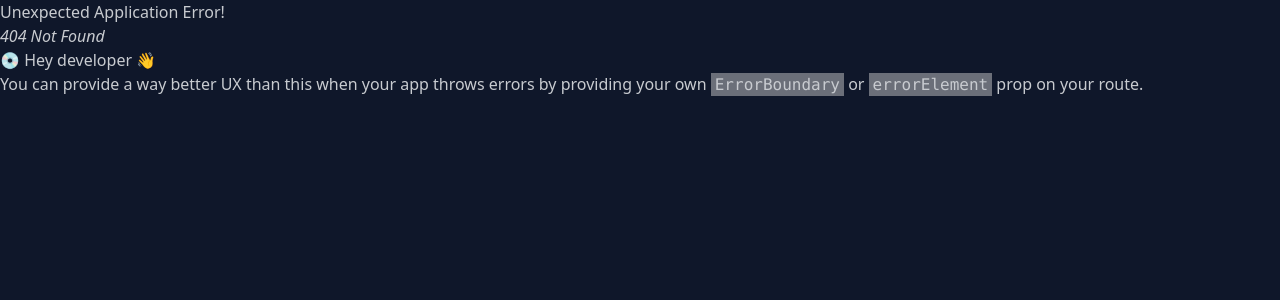
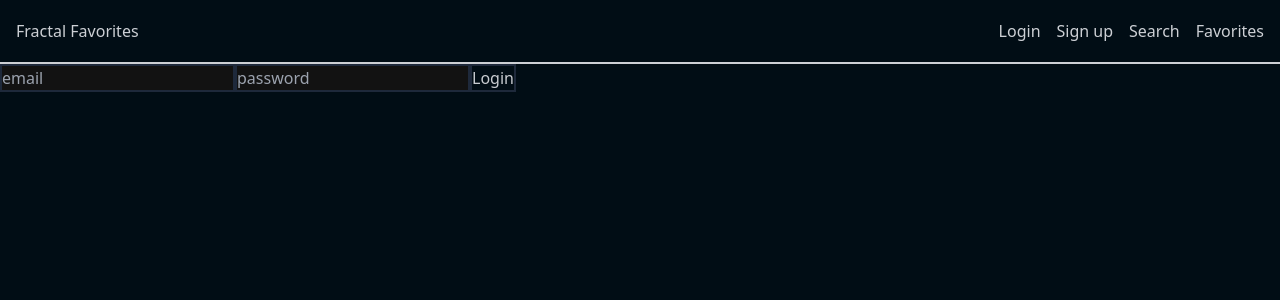
Before and after one commit to danielgavidia/fractal-favorites, a React (Vite) app in the folder frontend/: page /login in a window 1280 px wide. Before the commit this address had no page. Shown: the top 300 px of the page. Built offline with nearby package versions, Linux system fonts and the light colour scheme; no server answers.

Commit message:
Continued making progress on auth logic, abstracted many ops away

```diff
--- /dev/null
+++ b/frontend/src/components/AuthForm.tsx
@@ -0,0 +1,41 @@
+import React, { useState } from "react";
+import { firebaseAuth } from "../utils/expressAuth";
+
+interface AuthProps {
+	authOperation: "login" | "signup";
+}
+
+const AuthForm = ({ authOperation }: AuthProps) => {
+	const [email, setEmail] = useState("");
+	const [password, setPassword] = useState("");
+
+	const handleFirebaseAuth = async (e: React.FormEvent): Promise<void> => {
+		e.preventDefault();
+		const res = await firebaseAuth(email, password, authOperation);
+		console.log(`Login for email: ${res.email}`);
+		setEmail("");
+		setPassword("");
+	};
+
+	return (
+		<div>
+			<form onSubmit={handleFirebaseAuth}>
+				<input
+					onChange={(e) => setEmail(e.target.value)}
+					placeholder="email"
+					className="border-2 border-neutral"
+				/>
+				<input
+					onChange={(e) => setPassword(e.target.value)}
+					placeholder="password"
+					className="border-2 border-neutral"
+				/>
+				<button onClick={handleFirebaseAuth} className="border-2 border-neutral">
+					{authOperation === "login" ? "Login" : "Signup"}
+				</button>
+			</form>
+		</div>
+	);
+};
+
+export default AuthForm;
--- /dev/null
+++ b/frontend/src/firebase/AuthProvider.tsx
@@ -0,0 +1,25 @@
+import { createContext, useEffect, useState, ReactNode } from "react";
+import { onAuthStateChanged, User } from "firebase/auth";
+import { auth } from "./firebaseConfig";
+
+export interface AuthContextType {
+	user: User | null;
+}
+
+interface AuthProviderProps {
+	children: ReactNode;
+}
+
+export const AuthContext = createContext<AuthContextType | undefined>(undefined);
+
+export const AuthProvider: React.FC<AuthProviderProps> = ({ children }) => {
+	const [user, setUser] = useState<User | null>(null);
+	useEffect(() => {
+		const unsubscribe = onAuthStateChanged(auth, (currentUser) => {
+			setUser(currentUser);
+		});
+		return () => unsubscribe();
+	}, []);
+
+	return <AuthContext.Provider value={{ user }}>{children}</AuthContext.Provider>;
+};
--- /dev/null
+++ b/frontend/src/firebase/firebaseConfig.ts
@@ -0,0 +1,15 @@
+import { initializeApp } from "firebase/app";
+import { getAuth } from "firebase/auth";
+
+const firebaseConfig = {
+	apiKey: import.meta.env.VITE_API_KEY,
+	authDomain: import.meta.env.VITE_AUTH_DOMAIN,
+	projectId: import.meta.env.VITE_PROJECT_ID,
+	storageBucket: import.meta.env.VITE_STORAGE_BUCKET,
+	messagingSenderId: import.meta.env.VITE_MESSAGING_SENDER_ID,
+	appId: import.meta.env.VITE_APP_ID,
+	measurementId: import.meta.env.VITE_MEASUREMENT_ID,
+};
+
+const app = initializeApp(firebaseConfig);
+export const auth = getAuth(app);
--- a/frontend/src/routes/Root.tsx
+++ b/frontend/src/routes/Root.tsx
@@ -1,6 +1,18 @@
 import { Outlet, useNavigate } from "react-router-dom";
+import { AuthContext } from "../firebase/AuthProvider";
+import { useContext } from "react";
+import { auth } from "../firebase/firebaseConfig";
 
 const Root = () => {
+	const authContext = useContext(AuthContext);
+	if (!authContext) {
+		return null;
+	}
+	const { user } = authContext;
+	console.log(user);
+	const handleSignOut = async () => {
+		await auth.signOut();
+	};
 	const navigate = useNavigate();
 	return (
 		<div className="w-screen h-screen bg-primary-content">
@@ -8,6 +20,12 @@ const Root = () => {
 			<div className="navbar fixed bg-primary-content border-b-2 border-neutral-content flex text-neutral-content">
 				<div className="flex-1 p-2">
 					<button onClick={() => navigate("/")}>Fractal Favorites</button>
+				</div>
+				<div className="p-2">
+					<button onClick={() => navigate("/login")}>Login</button>
+				</div>
+				<div className="p-2">
+					<button onClick={() => navigate("/signup")}>Sign up</button>
 				</div>
 				<div className="p-2">
 					<button onClick={() => navigate("/search")}>Search</button>
--- /dev/null
+++ b/frontend/src/routes/RouteLogin.tsx
@@ -0,0 +1,11 @@
+import AuthForm from "../components/AuthForm";
+
+const RouteLogin = () => {
+	return (
+		<div>
+			<AuthForm authOperation="login" />
+		</div>
+	);
+};
+
+export default RouteLogin;
--- /dev/null
+++ b/frontend/src/routes/RouteSignup.tsx
@@ -0,0 +1,11 @@
+import AuthForm from "../components/AuthForm";
+
+const RouteSignup = () => {
+	return (
+		<div>
+			<AuthForm authOperation="signup" />
+		</div>
+	);
+};
+
+export default RouteSignup;
--- /dev/null
+++ b/frontend/src/utils/expressAuth.ts
@@ -0,0 +1,46 @@
+import axios from "axios";
+import type { User } from "../../../backend/types/types";
+import {
+	createUserWithEmailAndPassword,
+	signInWithEmailAndPassword,
+	UserCredential,
+} from "firebase/auth";
+import { auth } from "../firebase/firebaseConfig";
+
+export const firebaseAuth = async (
+	email: string,
+	password: string,
+	authOperation: "login" | "signup"
+): Promise<User> => {
+	if (authOperation === "login") {
+		const userCredential: UserCredential = await signInWithEmailAndPassword(
+			auth,
+			email,
+			password
+		);
+		const idToken: string = await userCredential.user.getIdToken();
+		const res: User = await axios({
+			method: "POST",
+			url: `${import.meta.env.BASE_URL}/user/login`,
+			headers: {
+				Authorization: `Bearer ${idToken}`,
+			},
+		});
+		return res;
+	} else {
+		const userCredential: UserCredential = await createUserWithEmailAndPassword(
+			auth,
+			email,
+			password
+		);
+		const idToken: string = await userCredential.user.getIdToken();
+		const res: User = await axios({
+			method: "POST",
+			url: `${import.meta.env.BASE_URL}/user/signup`,
+			headers: {
+				Authorization: `Bearer ${idToken}`,
+			},
+		});
+		return res;
+	}
+};
```
Also changed, not shown: frontend/src/main.tsx (+8 -1 lines), 1 other file (tests, documents, lock files or other folders).
